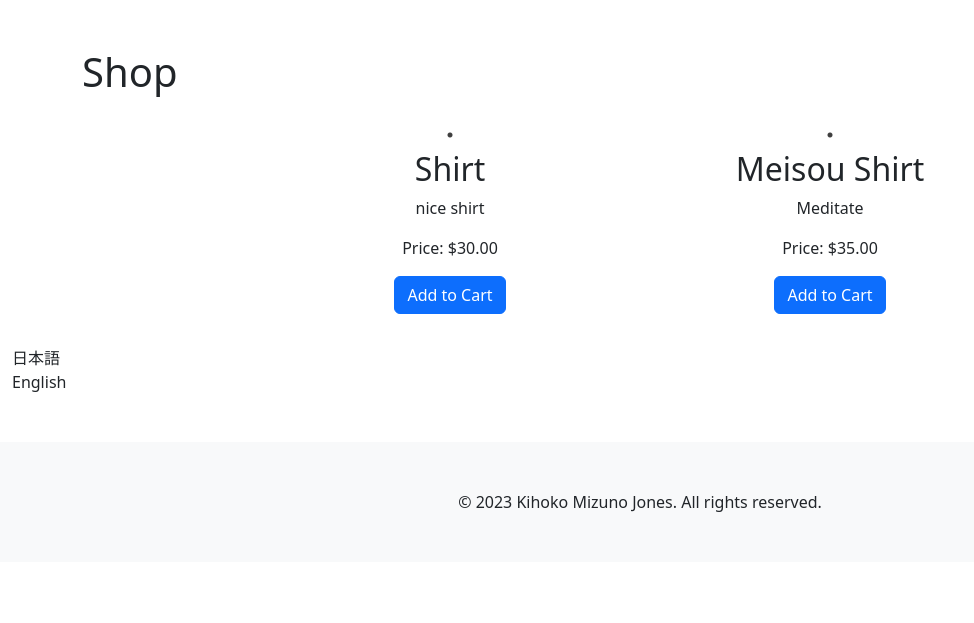
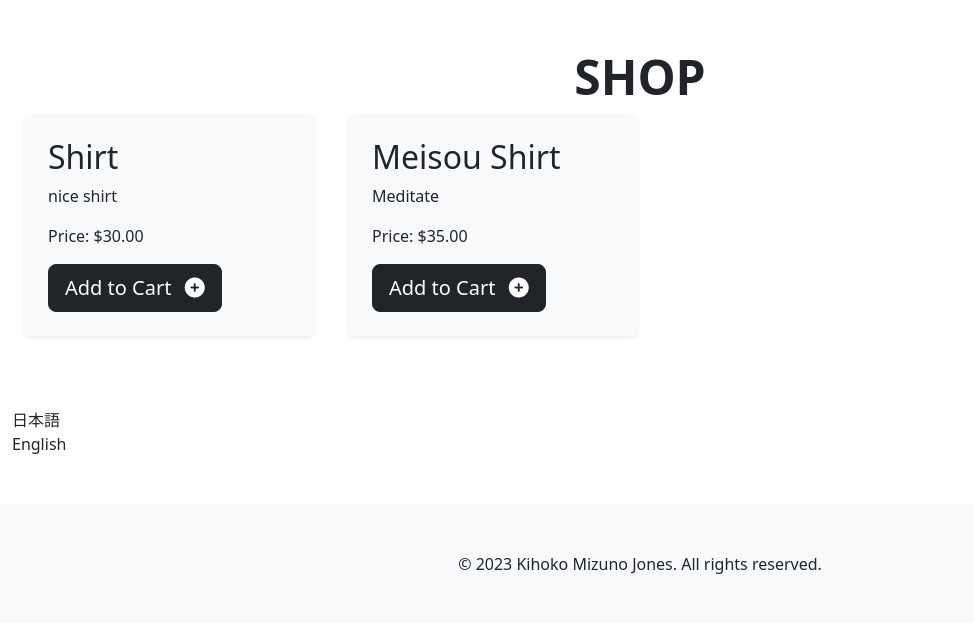
Before and after one commit to performlikemj/kihoko, a Django app: page /shop/ in a window 1280 px wide. Shown: the part 96-719 px from the top of the page, without its empty margins (0-974 px from the left). Run offline with Django 4.2, Linux system fonts and the light colour scheme; data comes from the database, SQL or seed files in the repository; data that the repository does not hold is empty; some libraries are stand-ins or nearby versions.

Commit message:
Refactor style to address shop template products issue where the items were stretched down to the footer

```diff
--- a/portfolio/templates/portfolio/base.html
+++ b/portfolio/templates/portfolio/base.html
@@ -12,6 +12,15 @@
       .links,
       footer {
         color: inherit;
+      }
+      .slick-dots li button,
+      .slick-dots li button::before,
+      .slick-dots li button::after,
+      .slick-next,
+      .slick-prev,
+      .slick-next::before,
+      .slick-prev::before {
+        color: inherit !important;
       }
     </style>
     <link rel="stylesheet" href="{% static 'portfolio/css/style.css' %}" />
@@ -37,6 +46,7 @@
 
     <!-- Slick JS -->
     <script type="text/javascript" src="https://cdnjs.cloudflare.com/ajax/libs/slick-carousel/1.8.1/slick.min.js"></script>
+    <link rel="stylesheet" href="{% static 'portfolio/css/style.css' %}" />
 
     <script>
       const theme = localStorage.getItem("theme") || "light";
--- a/portfolio/templates/portfolio/shop.html
+++ b/portfolio/templates/portfolio/shop.html
@@ -1,40 +1,46 @@
-{% extends 'base.html' %}
-{% load static %}
-{% load i18n %}
-{% block content %}
-    <div class="container">
-        <h1>{% trans "Shop" %}</h1>
-        <div id="signup-message" class="alert alert-info d-none">
-            Please <a href="{% url 'signup' %}">sign up</a> or <a href="{% url 'login' %}">log in</a> to add items to the cart.
-        </div>
+{% extends 'base.html' %} {% load static %} {% load i18n %} {% block content %}
+<div class="container-fluid" data-aos="fade-up">
+  <h1 class="display-5 text-center fw-bold text-uppercase">{% trans "Shop" %}</h1>
+  <div id="signup-message" class="alert alert-info d-none">Please <a href="{% url 'signup' %}">sign up</a> or <a href="{% url 'login' %}">log in</a> to add items to the cart.</div>
   {% if show_email_verification_message %}
-        <div id="email-verification-message" class="alert alert-info">
-            {% blocktranslate %}To prevent fraud, please verify your email address to shop. {% endblocktranslate %}
+  <div id="email-verification-message" class="alert alert-secondary my-4" data-aos="fade-up" data-aos-delay="300">
+    {% blocktranslate %}To prevent fraud, please verify your email address to shop.{%endblocktranslate %}
     <form method="post" action="{% url 'verify_email' %}">
       {% csrf_token %}
-                <input type="hidden" name="email" value="{{ user.email }}">
-                <button type="submit" class="btn btn-primary">Send Verification Email</button>
+      <input type="hidden" name="email" value="{{ user.email }}" />
+      <button type="submit" class="btn btn-dark mt-2">Send Verification Email <i class="fa fa-envelope ms-2"></i></button>
     </form>
+  </div>å
+  {% endif %}
+  <div class="row mb-5 d-flex justify-content-start" data-aos="fade-up" data-aos-delay="500" style="gap: 10px;">
+    {% for merch in merchandise %}
+    <div class="col-lg-3 col-md-6 mb-4">
+      <div class="card bg-body-tertiary p-2 border-0 shadow-sm h-100">
+        {% if merch.merchandiseimage_set.all|length > 1 %}
+        <div class="merch-image-slider">
+          {% for image in merch.merchandiseimage_set.all %}
+          <img src="{{ image.image.url }}" alt="{{ image.title }}" class="img-fluid merch-image" style="height: 500px; object-fit: cover; max-height: 500px" />
+          {% endfor %}
+        </div>
+        {% else %}
+        <div class="empty-div">
+          {% for image in merch.merchandiseimage_set.all %}
+          <img src="{{ image.image.url }}" alt="{{ image.title }}" class="img-fluid merch-image w-100" style="height: 500px; object-fit: cover; max-height: 500px" />
+          {% endfor %}
         </div>
         {% endif %}
-        <div class="row">
-            {% for merch in merchandise %}
-            <div class="col-md-4 product-card">
-                <div class="merch-image-slider">
-                    {% for image in merch.merchandiseimage_set.all %}
-                        <img src="{{ image.image.url }}" alt="{{ image.title }}" class="img-fluid merch-image">
-                    {% endfor %}
-                </div>
-                <h2>{{ merch.title }}</h2>
+        <div class="card-body">
+          <h2 class="card-title">{{ merch.title }}</h2>
           <p class="description">{{ merch.description|truncatechars:100 }}</p>
           <p>Price: ${{ merch.price }}</p>
-                <button class="btn btn-primary add-to-cart" data-merch-id="{{ merch.id }}">{% trans "Add to Cart" %}</button>
+          <button class="btn btn-dark btn-lg add-to-cart" data-merch-id="{{ merch.id }}">{% trans "Add to Cart" %} <i class="fa fa-plus-circle ms-2"></i></button>
+        </div>
+      </div>
     </div>
     {% endfor %}
   </div>
 </div>
- {% endblock %}
-{% block extra_js %}
+{% endblock %} {% block extra_js %}
 <script src="https://js.stripe.com/v3/"></script>
 <script src="{% static 'portfolio/js/cart.js' %}"></script>
 <script>
@@ -42,23 +48,22 @@
   addToCartButtons.forEach((button) => {
     button.addEventListener("click", (event) => {
       const merchId = event.target.dataset.merchId;
-            if ('{{ user.is_authenticated }}' === 'True' && '{{ user.profile.email_confirmed }}' === 'True') {
+      if ("{{ user.is_authenticated }}" === "True" && "{{ user.profile.email_confirmed }}" === "True") {
         addToCart(merchId);
       } else {
-                if ('{{ user.profile.email_confirmed }}' === 'False') {
-                    const emailVerificationMessage = document.getElementById('email-verification-message');
+        if ("{{ user.profile.email_confirmed }}" === "False") {
+          const emailVerificationMessage = document.getElementById("email-verification-message");
           if (emailVerificationMessage) {
-                        emailVerificationMessage.classList.remove('d-none');
+            emailVerificationMessage.classList.remove("d-none");
           }
         }
-                document.getElementById('signup-message').classList.remove('d-none');
+        document.getElementById("signup-message").classList.remove("d-none");
       }
     });
   });
-    $('.merch-image-slider').slick({
+  $(".merch-image-slider").slick({
     dots: true,
     arrows: true,
   });
-
 </script>
 {% endblock %}
```
Also changed, not shown: portfolio/static/portfolio/css/style.css (+39 -0 lines). Lines whose indentation alone changed are shown as unchanged.
